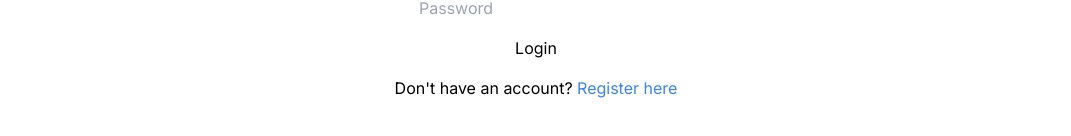
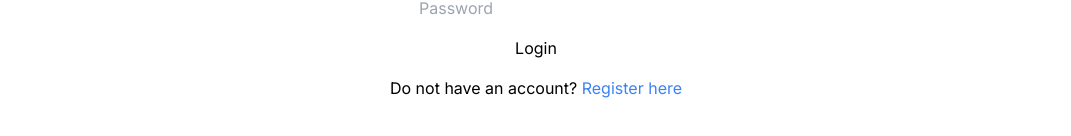
Before and after one commit to Mahtot/Hair-blog-Platform, a Next.js app: page /user-account in a window 1280 px wide. Shown: the part 618-754 px from the top of the page, without its empty margins (104-1175 px from the left). Built offline with nearby package versions, Linux system fonts and the light colour scheme.

Commit message:
some error fixes

```diff
--- a/app/user-account/page.tsx
+++ b/app/user-account/page.tsx
@@ -1,4 +1,4 @@
-'use client'
+'use client';
 import Footer from "@/components/Footer";
 import Navbar from "@/components/NavBar/Navbar";
 import { useState, useContext } from "react";
@@ -56,7 +56,7 @@ const UserAccount = () => {
         Login
       </button>
       <p className="mt-4">
-        Don't have an account?{" "}
+        Do not have an account?{" "}
         <span
           className="text-blue-500 cursor-pointer"
           onClick={() => setShowLogin(false)}
```
